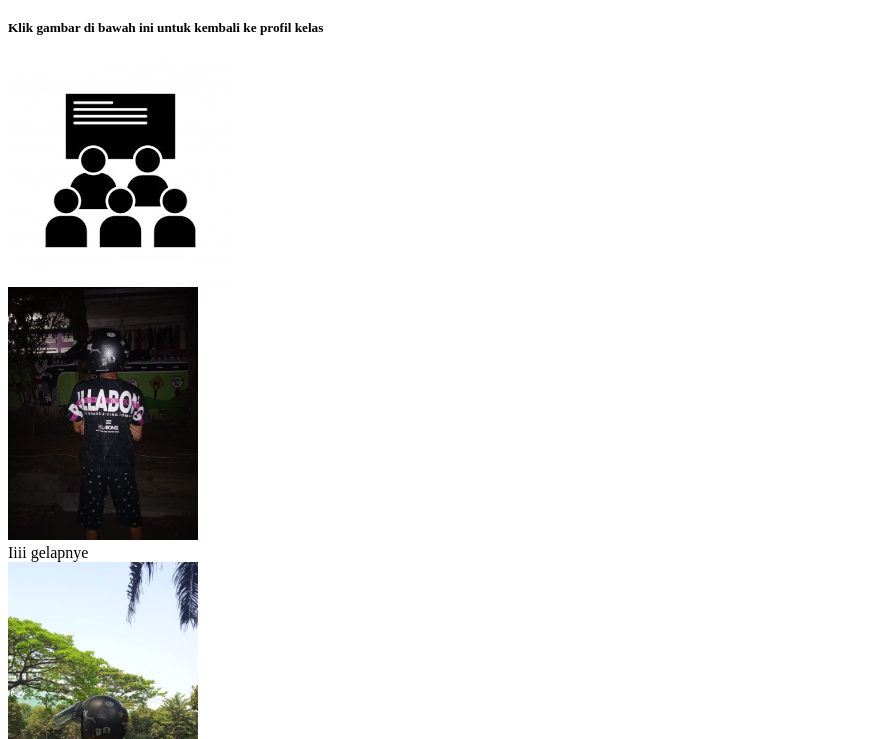
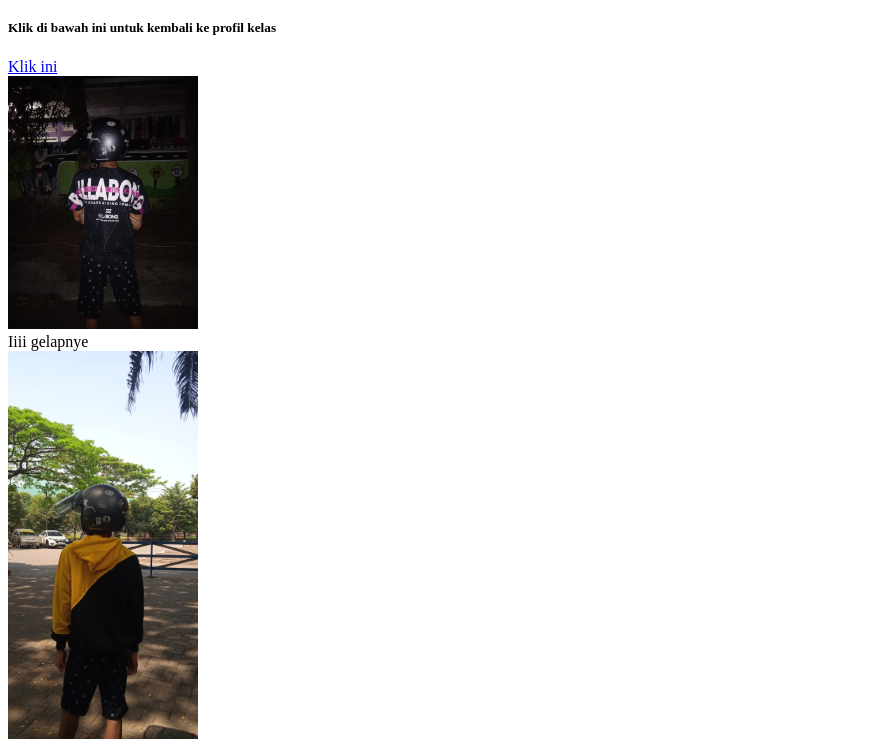
Before and after one commit to Ryuuxopii/tugas, a plain HTML site: page galeri.html in a window 1280 px wide. Shown: the part 61-800 px from the top of the page, without its empty margins (0-871 px from the left). Drawn offline with Linux system fonts and the light colour scheme.

Commit message:
Update galeri.html

```diff
--- a/galeri.html
+++ b/galeri.html
@@ -19,11 +19,9 @@
     <div class="text">
         <h1>Ini adalah halaman galeri</h1>
     </div>
-    <h5>Klik gambar di bawah ini untuk kembali ke profil kelas</h5>
+    <h5>Klik di bawah ini untuk kembali ke profil kelas</h5>
 
-    <a href="index.html">
-        <img src="download (1).png" alt="ikon kelas">
-    </a>
+    <a href="index.html">Klik ini</a>
 
     <br>
 
@@ -36,4 +34,5 @@
         <figcaption>Terangnye</figcaption>
     </div>
 </body>
+
 </html>
```
